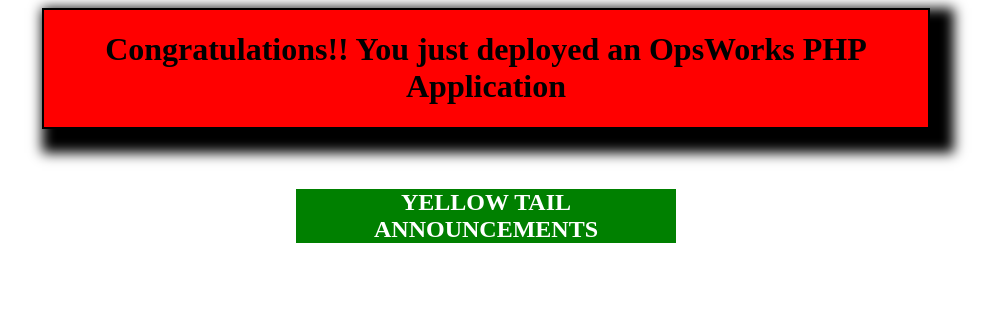
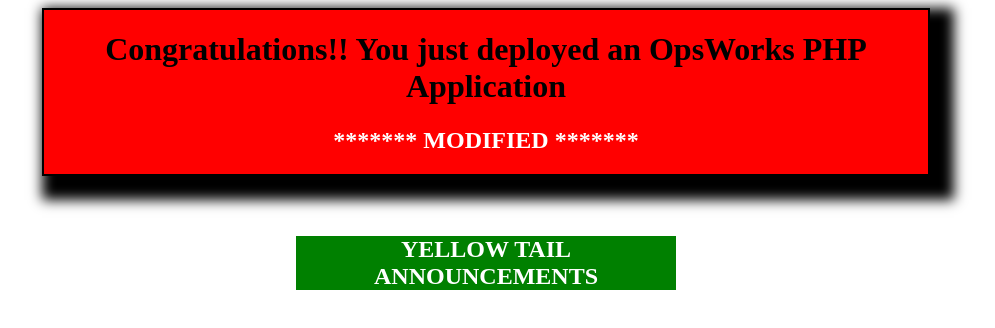
Before and after one commit to otano-trainer/yellowtail-opsworks-repo, a plain HTML site: page index.html in a window 1280 px wide. Shown: the whole page, without its empty margins (154-1149 px from the left). Drawn offline with Linux system fonts and the light colour scheme.

Commit message:
Modified HTML file

```diff
--- a/index.html
+++ b/index.html
@@ -18,11 +18,15 @@
                 background-color: green;
                 color: white;
             }
+            h2{
+                color: white;
+            }
         </style>
     </head>
     <body>
         <div class="header-section">
             <h1>Congratulations!! You just deployed an OpsWorks PHP Application</h1>
+            <h2>******* MODIFIED *******</h2>
         </div>
         <div class = "announcement-section">
             <h2>YELLOW TAIL ANNOUNCEMENTS</h2>
```
